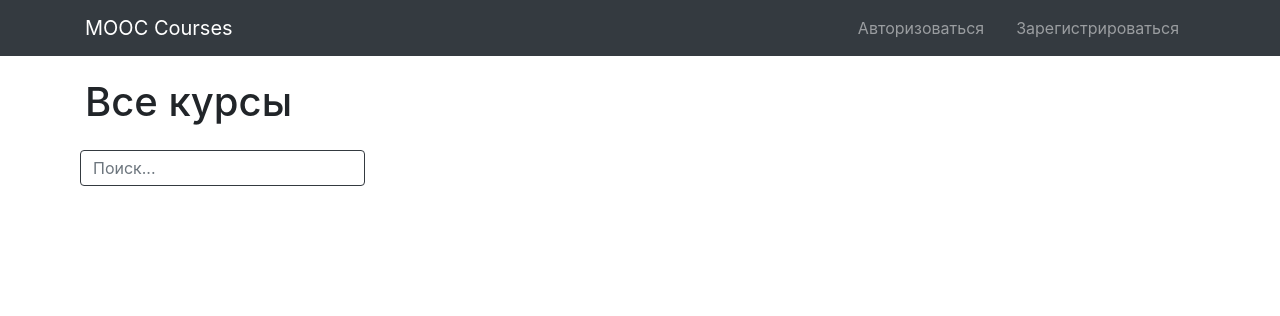
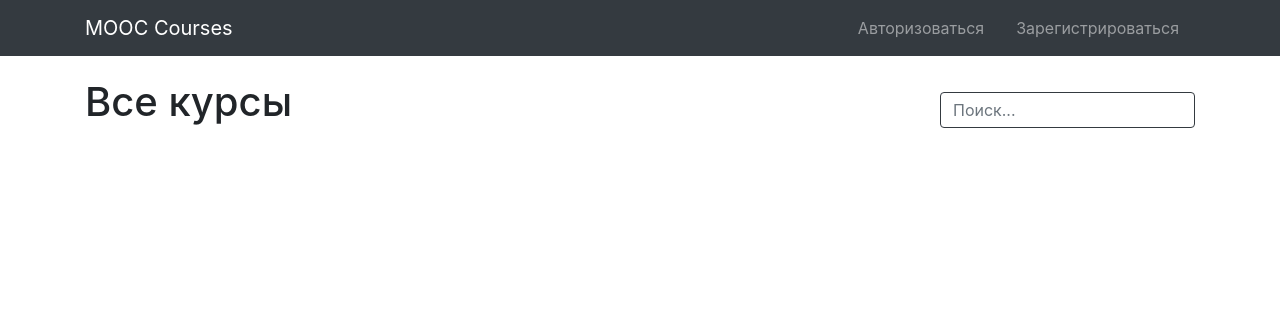
Before and after one commit to demidafonichev/mooc_courses, a Django app: page /courses/ in a window 1280 px wide. Shown: the top 316 px of the page. Run offline with Django 3.2, Linux system fonts and the light colour scheme; data that the repository does not hold is empty; some libraries are stand-ins or nearby versions.

Commit message:
Refactor course catalog template css

```diff
--- a/courses/views.py
+++ b/courses/views.py
@@ -36,7 +36,6 @@ def search_course(request):
                         "description": course.description,
                         "cover": cover.image.url})
 
-    print(courses)
     return HttpResponse(status=status.HTTP_200_OK,
                         content=json.dumps({"courses": courses}),
                         content_type="application/json")
--- a/static/css/styles.css
+++ b/static/css/styles.css
@@ -264,8 +264,12 @@ body {
 }
 
 #search-course {
-    width:20%;
+    width:100%;
     height: 36px;
-    margin-left: 10px;
     margin-bottom: 20px;
 }
+
+.search-panel {
+    width:100%;
+    padding-left: 15px;
+}
--- a/templates/courses/catalog.html
+++ b/templates/courses/catalog.html
@@ -3,8 +3,10 @@
     <div class="container">
         <div class="row catalog-header">
             <h1 class="col-lg-9 col-md-9 col-sm-6 my-4">Все курсы</h1>
-            <input id="search-course" type="text" class="col-lg-3 col-md-3 col-sm-6 form-control"
-                   placeholder="Поиск...">
+            <div class="search-panel col-lg-3 col-md-3 col-sm-6">
+                <input id="search-course" type="text" class="form-control"
+                       placeholder="Поиск...">
+            </div>
         </div>
         <div id="courses-catalog" class="row">
             {% for course in courses %}
@@ -24,21 +26,21 @@
         <script>
             let searchInput = $("#search-course");
             let coursesCatalog = $("#courses-catalog");
-            searchInput.on("input", function() {
+            searchInput.on("input", function () {
                 let searchText = searchInput.val();
 
                 $.ajax({
                     url: baseUrl + "courses/search_course",
                     type: "POST",
                     data: JSON.stringify({"search_text": searchText}),
-                    success: function(data) {
+                    success: function (data) {
                         let coursesList = data["courses"];
                         coursesCatalog.empty();
                         for (let i = 0; i < coursesList.length; ++i) {
                             addCourseToCatalog(coursesList[i]);
                         }
                     },
-                    error: function() {
+                    error: function () {
                         console.log("error while searching")
                     }
                 })
```
